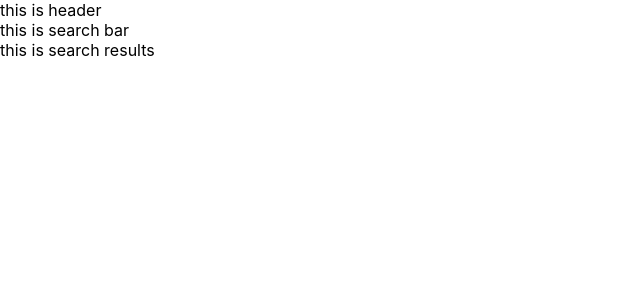
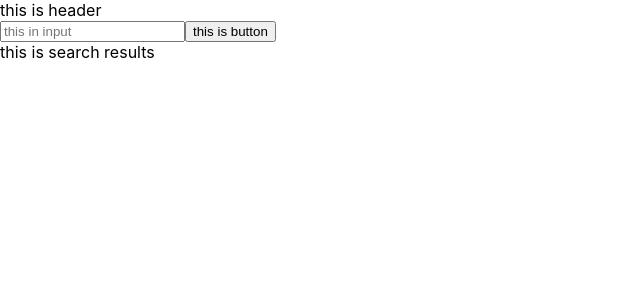
Before and after one commit to Sage-Kearney/find-hike-app, a React (Create React App) app in the folder find-hike-app/: page / in a window 1280 px wide. Shown: the top 300 px of the page, without its empty margins (0-640 px from the left). Built offline with nearby package versions, Linux system fonts and the light colour scheme.

Commit message:
Added hidden file to store API keys Stored API keys in variables

```diff
--- a/find-hike-app/src/SearchBar.js
+++ b/find-hike-app/src/SearchBar.js
@@ -3,7 +3,17 @@ import React from 'react'
 export default function SearchBar() {
     return (
         <div>
-            this is search bar
+            <form>
+                <input
+                placeholder="this in input"
+                type="text"
+                required
+                >
+                </input>
+                <button>
+                    this is button
+                </button>
+            </form>
         </div>
     )
 }
```
